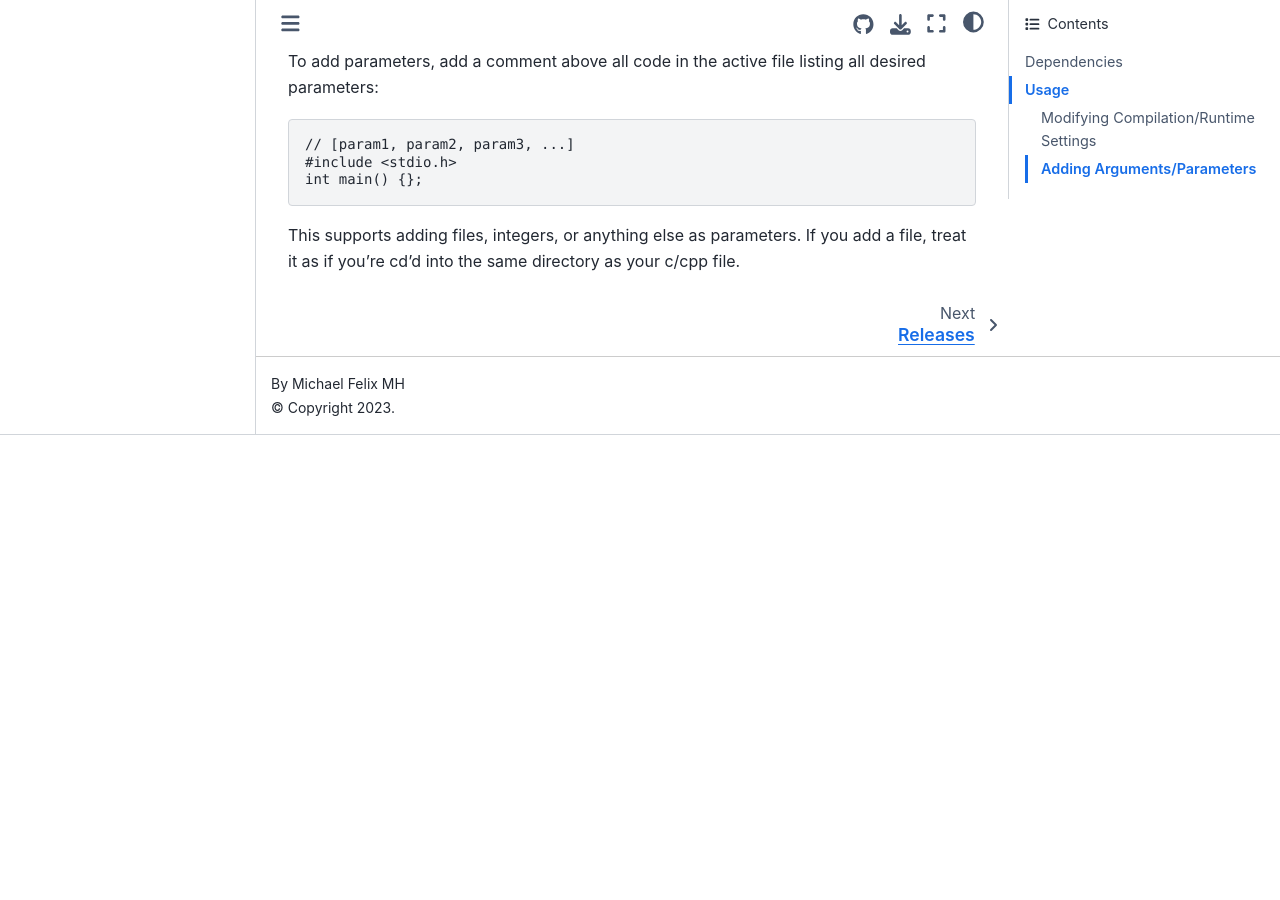
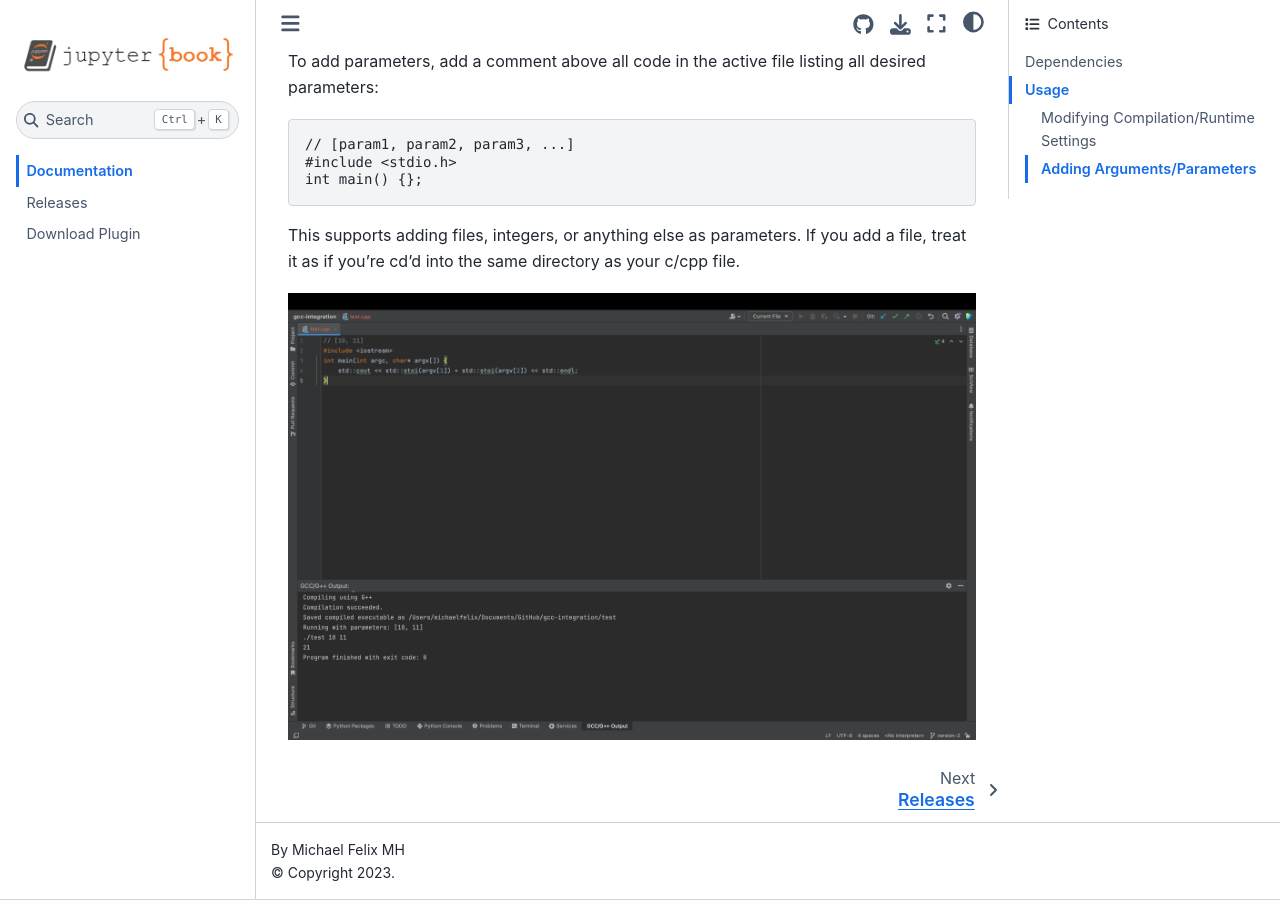
Before and after one commit to mike-fmh/GCC-Integration, a Jupyter Book: the page built from docs/index.md, in a window 1280 px wide and 900 px high, scrolled down 1841 px. Built offline with Jupyter Book 1.0.4 settings and Sphinx 7.4.7 and the Sphinx Book theme 1.1.4, drawn with Linux system fonts in a browser that asks for light colours; before the commit the page ends 2276 px from its top, so only the background shows below that.

Commit message:
Update index.md

```diff
--- a/docs/index.md
+++ b/docs/index.md
@@ -44,3 +44,5 @@ By default, no parameters will be passed to the active file when it's run after
     int main() {};
 
 This supports adding files, integers, or anything else as parameters. If you add a file, treat it as if you're cd'd into the same directory as your c/cpp file.
+
+![preview](param-preview.png)
```
